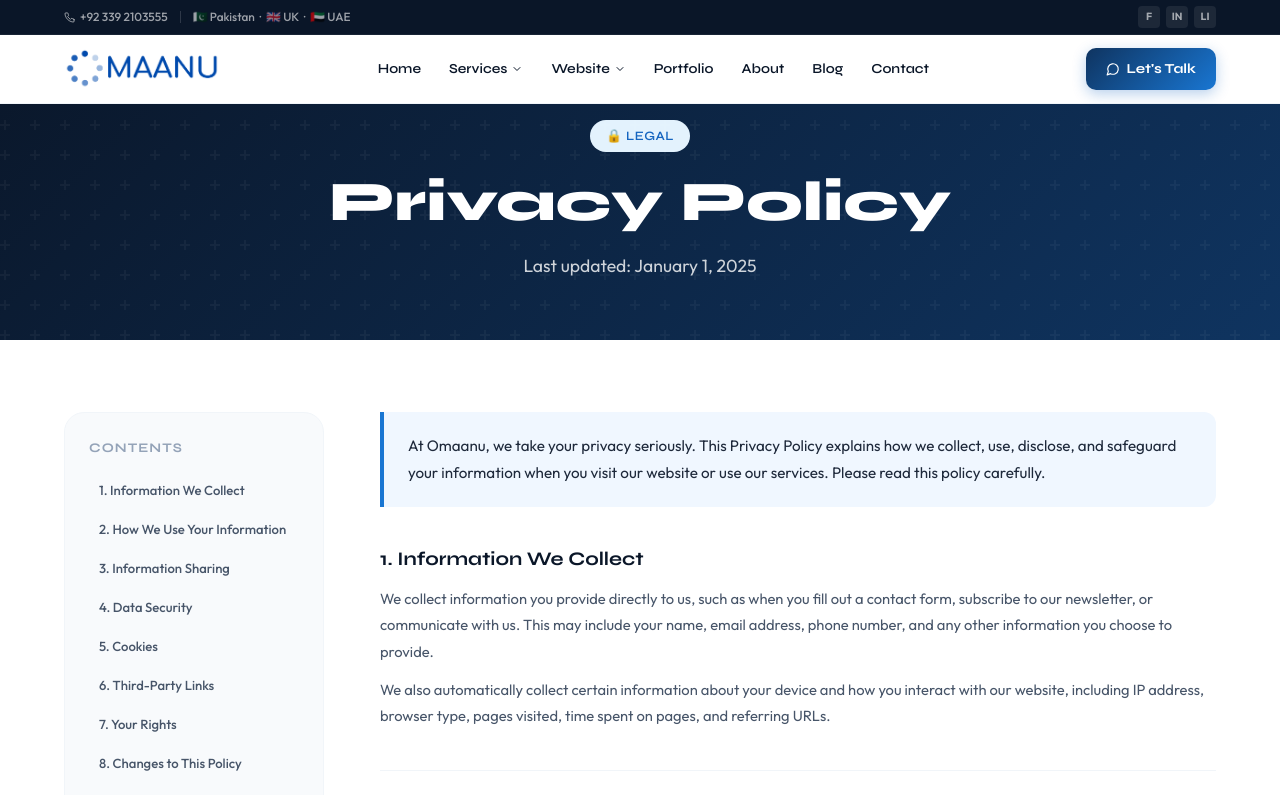
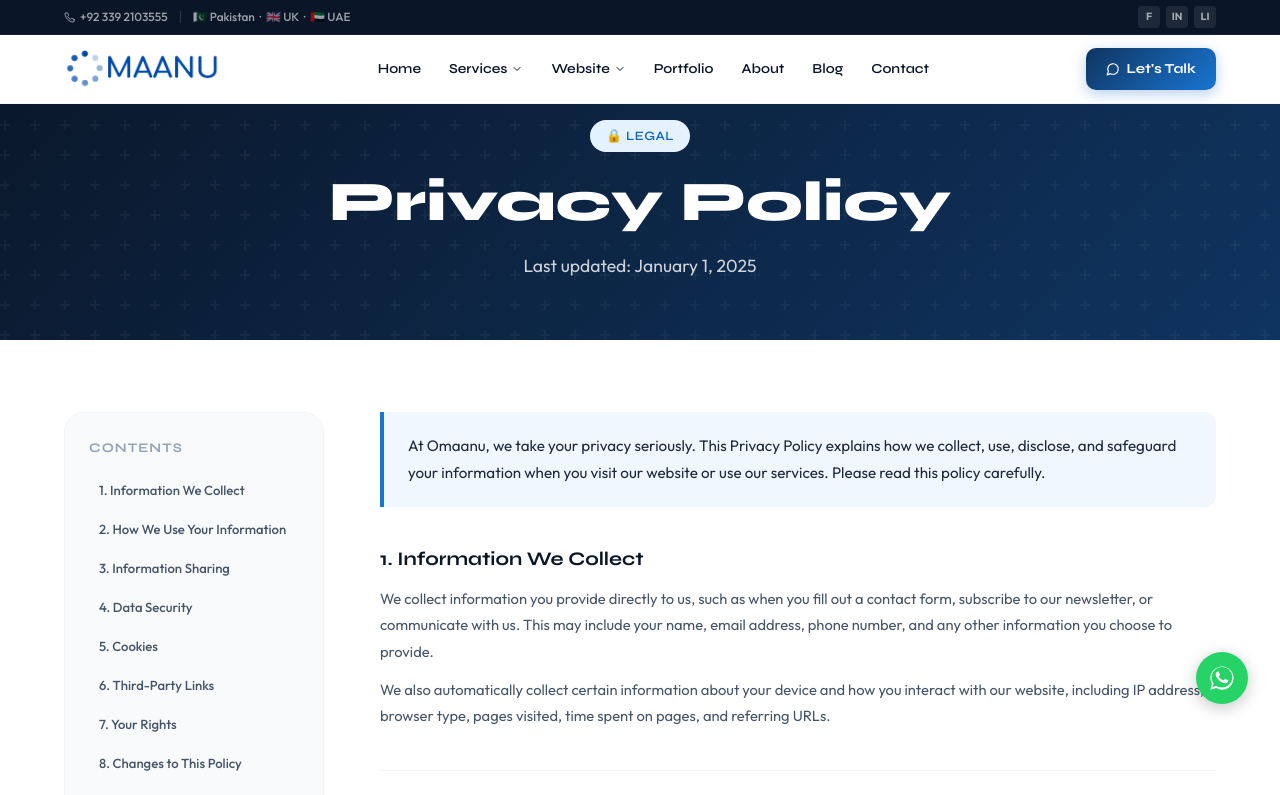
Before and after one commit to anasbinikhlas/Omaanu, a React (Vite) app: page /privacy-policy in a window 1280 px wide. Shown: the top 795 px of the page. Built offline with nearby package versions, Linux system fonts and the light colour scheme.

Commit message:
floating button whatsapp back to top add

```diff
--- a/src/App.jsx
+++ b/src/App.jsx
@@ -11,6 +11,7 @@ import About from './pages/About'
 import ServiceDetail from './pages/ServiceDetail'
 import Website from './pages/Website'
 import PrivacyPolicy from './pages/PrivacyPolicy'
+import FloatingButtons from './components/FloatingButtons'
 
 function ScrollToTop() {
   const { pathname } = useLocation()
@@ -35,6 +36,7 @@ export default function App() {
         <Route path="/privacy-policy" element={<PrivacyPolicy />} />
       </Routes>
       <Footer />
+      <FloatingButtons />
     </BrowserRouter>
   )
 }
--- /dev/null
+++ b/src/components/FloatingButtons.css
@@ -0,0 +1,79 @@
+/* ── Floating Action Button Stack ─────────────────────────────────── */
+.fab-stack {
+  position: fixed;
+  bottom: 2rem;
+  right: 2rem;
+  display: flex;
+  flex-direction: column;
+  align-items: flex-end;
+  gap: 0.75rem;
+  z-index: 9999;
+
+}
+
+/* ── Individual button ─────────────────────────────────────────────── */
+.fab {
+  position: relative;
+  display: flex;
+  align-items: center;
+  justify-content: center;
+  width: 52px;
+  height: 52px;
+  border-radius: 50%;
+  border: none;
+  cursor: pointer;
+  box-shadow: 0 4px 16px rgba(0, 0, 0, 0.22);
+  transition: transform 0.2s ease, box-shadow 0.2s ease;
+  text-decoration: none;
+  color: #fff;
+}
+
+.fab:hover {
+  transform: scale(1.1);
+  box-shadow: 0 6px 24px rgba(0, 0, 0, 0.3);
+}
+
+.fab svg {
+  width: 24px;
+  height: 24px;
+  flex-shrink: 0;
+}
+
+/* WhatsApp — green */
+.fab--wa {
+  background: #25d366;
+}
+
+/* Back to top — brand blue */
+.fab--top {
+  background: #1a73e8;
+  opacity: 0;
+  visibility: hidden;
+  transition: opacity 0.3s ease, visibility 0.3s ease, transform 0.2s ease, box-shadow 0.2s ease;
+}
+
+.fab--top-visible {
+  opacity: 1;
+  visibility: visible;
+}
+
+/* ── Tooltip ───────────────────────────────────────────────────────── */
+.fab-tooltip {
+  position: absolute;
+  right: calc(100% + 10px);
+  white-space: nowrap;
+  background: rgba(0, 0, 0, 0.75);
+  color: #fff;
+  font-size: 0.75rem;
+  padding: 4px 10px;
+  border-radius: 6px;
+  opacity: 0;
+  pointer-events: none;
+  transform: translateX(6px);
+  transition: opacity 0.2s ease, transform 0.2s ease;
+}
+
+.fab:hover .fab-tooltip {
+  opacity: 1;
+  transform: translateX(0);
+}
--- a/src/components/FloatingButtons.jsx
+++ b/src/components/FloatingButtons.jsx
@@ -13,7 +13,7 @@ export default function FloatingButtons() {
   const scrollToTop = () => window.scrollTo({ top: 0, behavior: 'smooth' })
 
   return (
-    <div className={`fab-stack${visible ? ' fab-stack--visible' : ''}`}>
+    <div className="fab-stack">
 
       {/* WhatsApp */}
       <a
@@ -30,10 +30,9 @@ export default function FloatingButtons() {
         <span className="fab-tooltip">WhatsApp Us</span>
       </a>
 
-      {/* Back to Top */}
       <button
         onClick={scrollToTop}
-        className="fab fab--top"
+        className={`fab fab--top${visible ? ' fab--top-visible' : ''}`}
         aria-label="Back to top"
       >
         <svg viewBox="0 0 24 24" fill="none" stroke="currentColor" strokeWidth="2.5" strokeLinecap="round" strokeLinejoin="round" aria-hidden="true">
```
